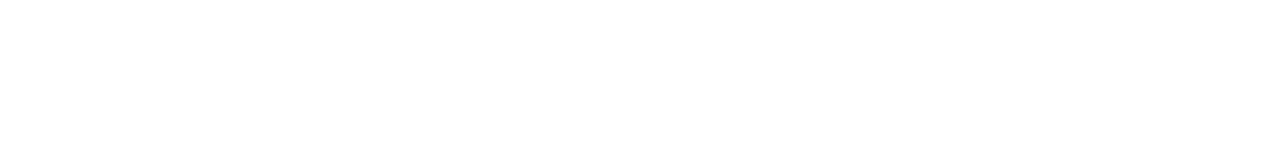
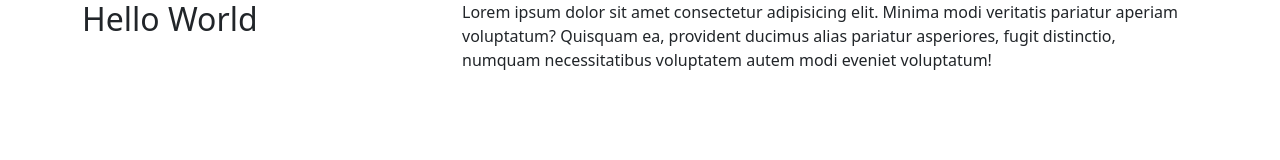
Before and after one commit to rimasultana/practic-4, a plain HTML site: page stater-pack/index.html in a window 1280 px wide. Drawn offline with Linux system fonts and the light colour scheme.

Commit message:
brootstrap

```diff
--- a/stater-pack/index.html
+++ b/stater-pack/index.html
@@ -10,7 +10,20 @@
     <link rel="stylesheet" href="css/style.css">
 </head>
 <body>
+    <div class="section-3">
+        <div class="container">
+            <div class="row">
+                <div class="col-lg-4">
+                    <h2>Hello World</h2>
+                </div>
+                <div class="col-lg-8">
+                    <p>Lorem ipsum dolor sit amet consectetur adipisicing elit. Minima modi veritatis pariatur aperiam voluptatum? Quisquam ea, provident ducimus alias pariatur asperiores, fugit distinctio, numquam necessitatibus voluptatem autem modi eveniet voluptatum!
 
+                    </p>
+                </div>
+            </div>
+        </div>
+    </div>
 
 
 
```
